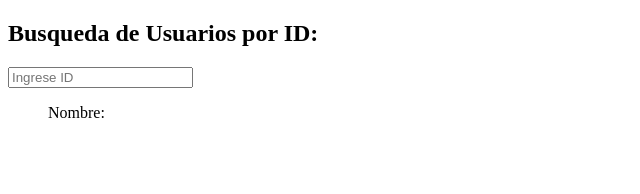
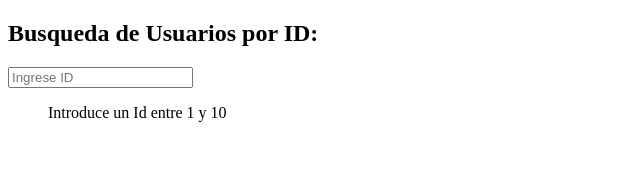
Before and after one commit to RFerreiraN/PracticasReact, a React (Vite) app: page / in a window 1280 px wide. Shown: the top 194 px of the page, without its empty margins (0-640 px from the left). Built offline with nearby package versions, Linux system fonts and the light colour scheme.

Commit message:
Practica terminada

```diff
--- a/src/Practicas/UsersPorId.jsx/UsersPorID.jsx
+++ b/src/Practicas/UsersPorId.jsx/UsersPorID.jsx
@@ -3,7 +3,7 @@ import {useState} from 'react';
 export const UsersPorID = () => {
 
   const [userId, setUserId] = useState('');
-  const [usersObject, setUsersObject] = useState({})
+  const [usersObject, setUsersObject] = useState(null)
 
   const fetchUsers = async () => {
     try {
@@ -22,7 +22,10 @@ export const UsersPorID = () => {
 
   const buscarPorID = (e) => {
     e.preventDefault()
-    if( userId.length == 0 || isNaN(parseFloat(userId)) || userId > 10 || userId < 1 ) return
+    if( userId.length == 0 ||
+      isNaN(parseFloat(userId)) ||
+      userId > 10 ||
+      userId < 1 ) return
     fetchUsers()
     setUserId('')
   }
@@ -36,7 +39,7 @@ export const UsersPorID = () => {
              onChange={ userInputValue }
       />
       <ul>
-        <li>Nombre: { usersObject.name}</li>
+        { usersObject ? (<li>Nombre: { usersObject.name }</li>)  :  (<li>Introduce un Id entre 1 y 10</li>)}
       </ul>
     </form>
   )
```
